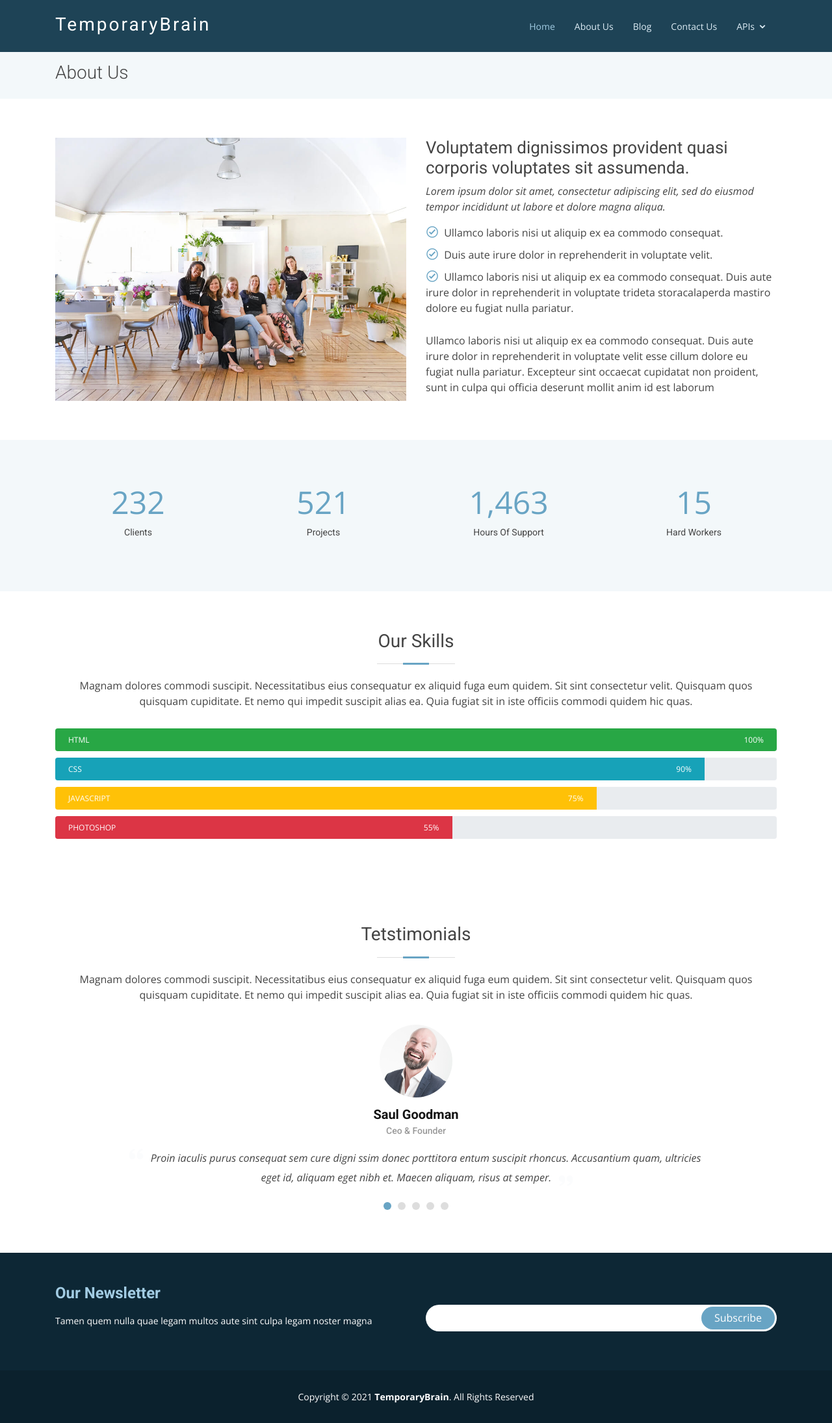
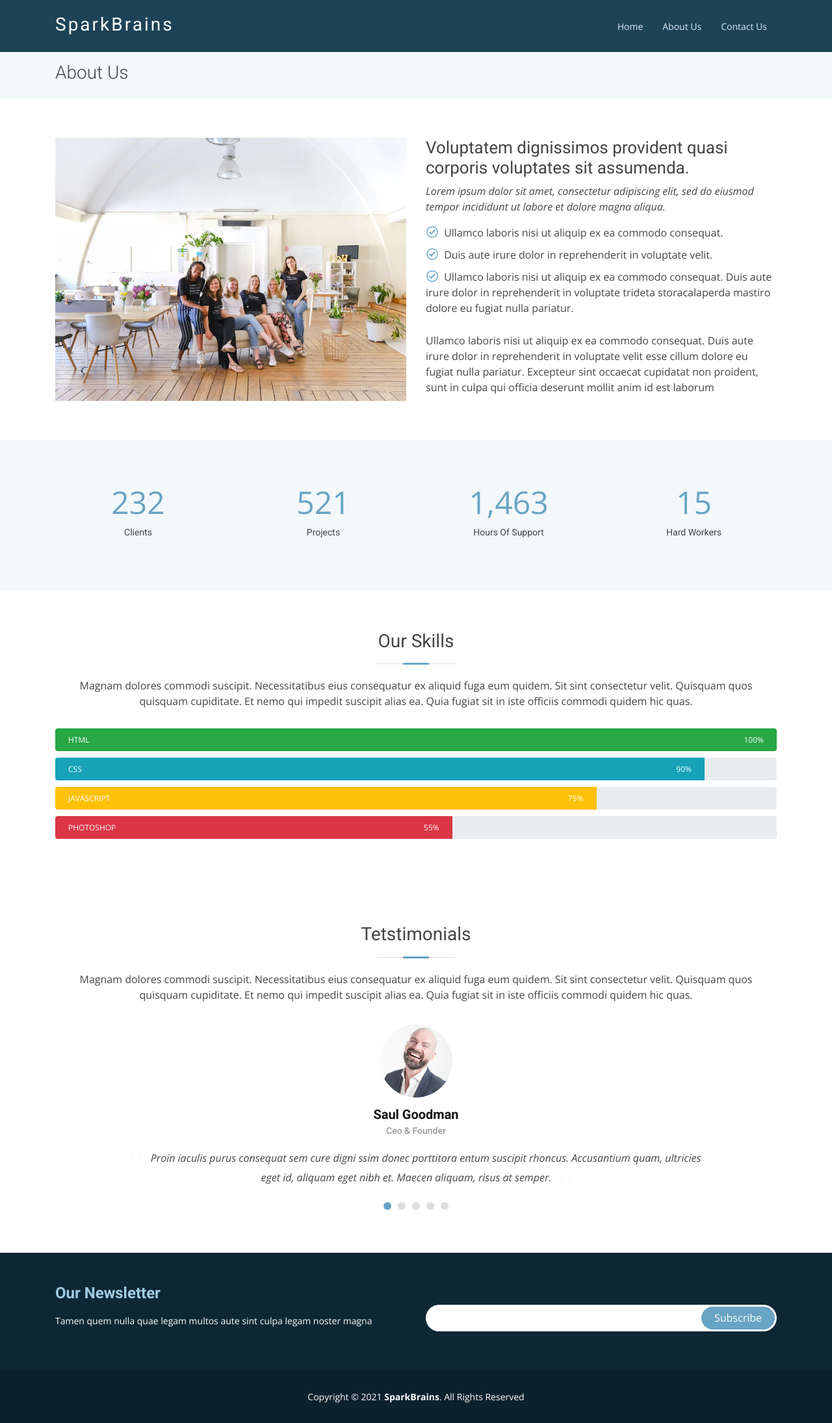
Before and after one commit to manthan275/sparkBrains, a Django app: page /about-us in a window 1280 px wide. Shown: the whole page at 65% size. Run offline with Django 3.2, Linux system fonts and the light colour scheme; some libraries are stand-ins or nearby versions.

Commit message:
Updating

```diff
--- a/sparkBrain/main_app/templates/base.html
+++ b/sparkBrain/main_app/templates/base.html
@@ -31,18 +31,18 @@
     <div class="container">
 
       <div class="logo float-left">
-        <h1 class="text-light"><a href="{% url 'homepage' %}"><span class="text-capitalize">TemporaryBrain</span></a></h1>
+        <h1 class="text-light"><a href="{% url 'homepage' %}"><span class="text-capitalize">SparkBrains</span></a></h1>
         <!-- Uncomment below if you prefer to use an image logo -->
         <!-- <a href="index.html"><img src="assets/img/logo.png" alt="" class="img-fluid"></a>-->
       </div>
 
       <nav class="nav-menu float-right d-none d-lg-block">
         <ul>
-          <li class="active"><a href="{% url 'homepage' %}">Home</a></li>
+          <li><a href="{% url 'homepage' %}">Home</a></li>
           <li><a href="{% url 'about_us' %}">About Us</a></li>
-          <li><a href="{% url 'blog' %}">Blog</a></li>
+          <!-- <li><a href="{% url 'blog' %}">Blog</a></li> -->
           <li><a href="{% url 'contact_us' %}">Contact Us</a></li>
-          <li class="drop-down"><a href="">APIs</a>
+          <!-- <li class="drop-down"><a href="">APIs</a>
             <ul>
               <li class="drop-down"><a href="#">ML/AI on Text</a>
                 <ul>
@@ -70,7 +70,7 @@
                 </ul>
               </li>
             </ul>
-          </li>
+          </li>         -->
         </ul>
       </nav><!-- .nav-menu -->
 
@@ -152,7 +152,7 @@
 
     <div class="container">
       <div class="copyright">
-         Copyright &copy; {{year}} <strong><span>TemporaryBrain</span></strong>. All Rights Reserved
+         Copyright &copy; {{year}} <strong><span>SparkBrains</span></strong>. All Rights Reserved
       </div>
     </div>
   </footer><!-- End Footer -->
```
Also changed, not shown: sparkBrain/main_app/templates/email_templates/contact.html (added).
